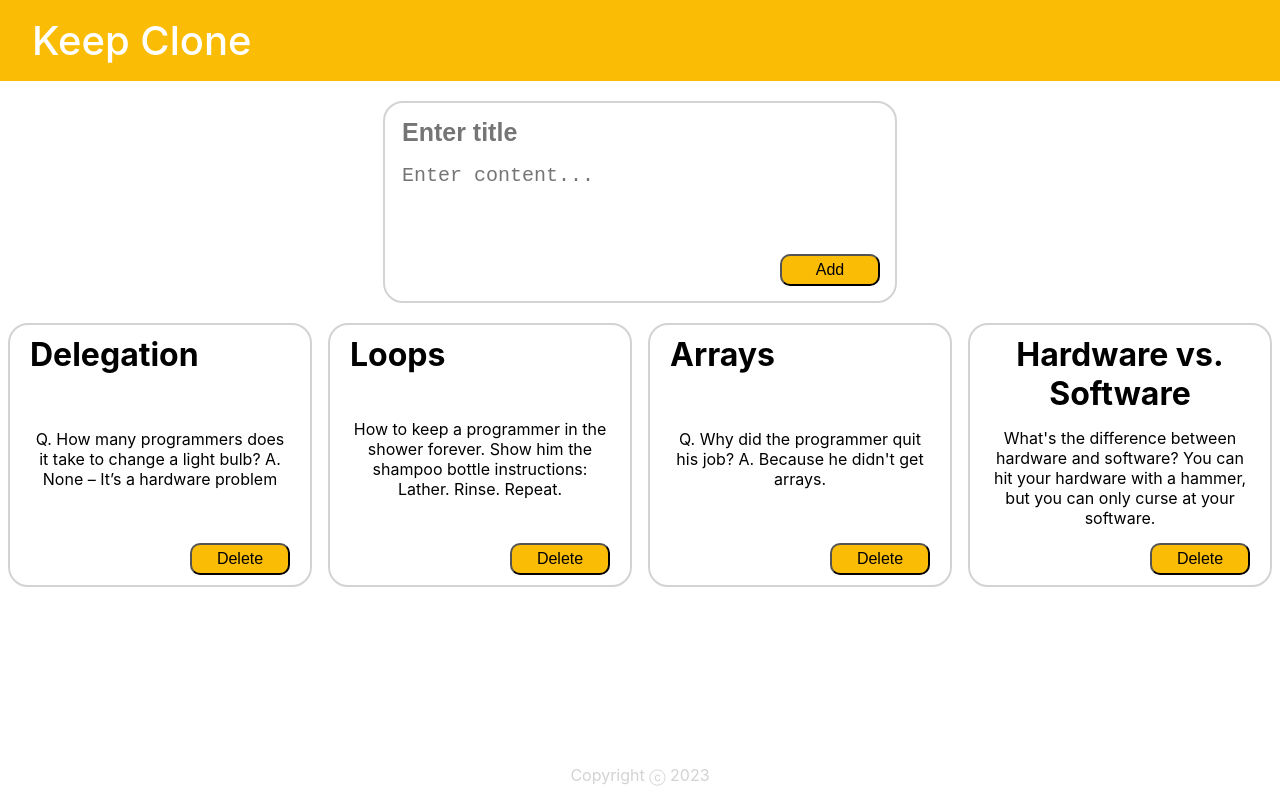
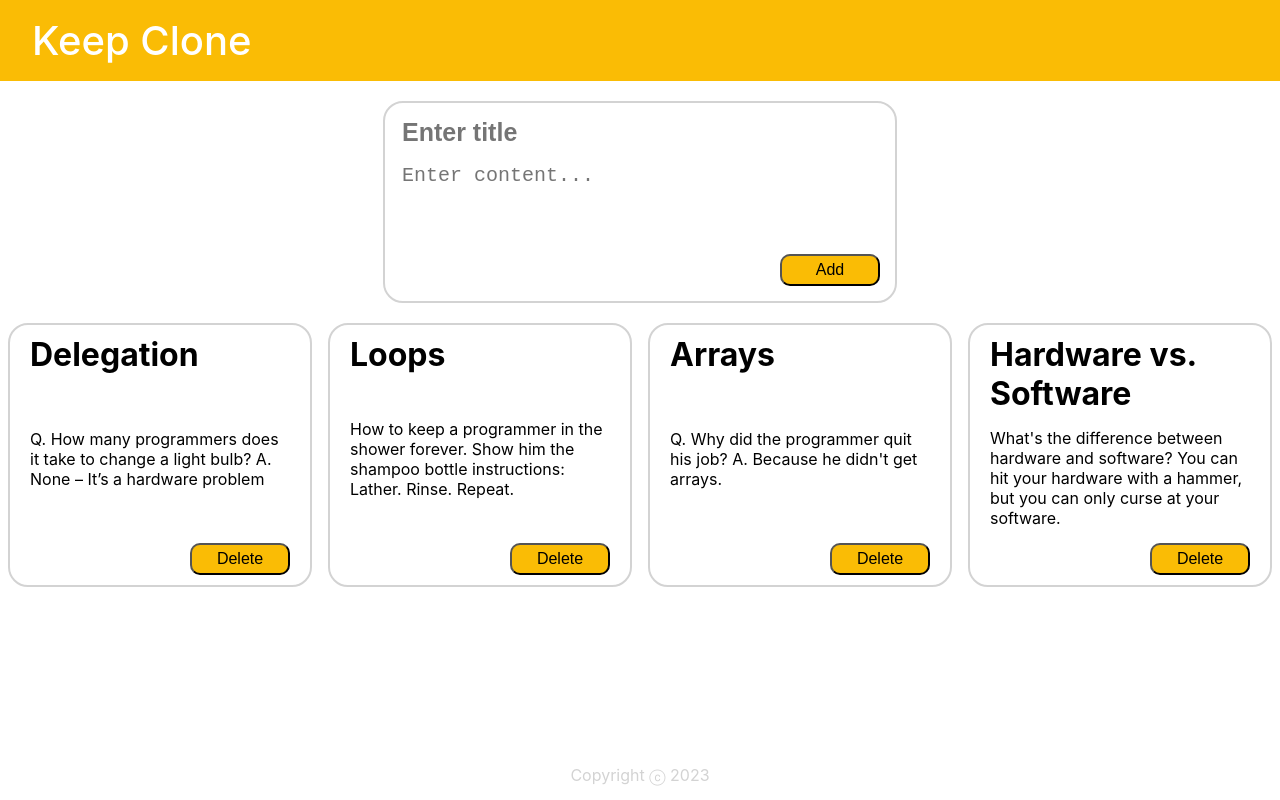
Before and after one commit to sangyeobhan/midterm-keep, a React (Create React App) app: page / in a window 1280 px wide. Built offline with nearby package versions, Linux system fonts and the light colour scheme.

Commit message:
revised some css

```diff
--- a/src/App.css
+++ b/src/App.css
@@ -100,12 +100,14 @@
 
 .note .title {
     margin: 0 0 15px 0;
-    display: flex;
-    flex-wrap: wrap;
+    word-wrap: break-word;
+    white-space: pre-wrap;
+    text-align: left;
 }
 
 .note .content {
     margin: 0 0 15px 0;
-    display: flex;
-    flex-wrap: wrap;
+    word-wrap: break-word;
+    white-space: pre-wrap;
+    text-align: left;
 }
```
